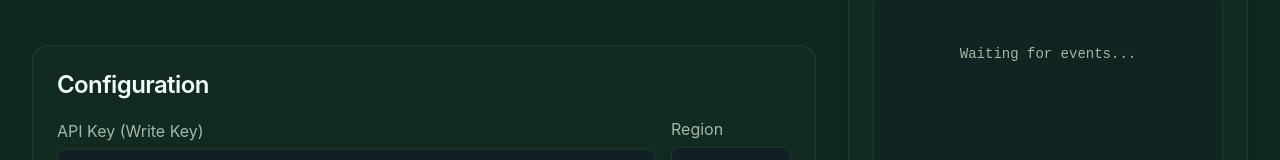
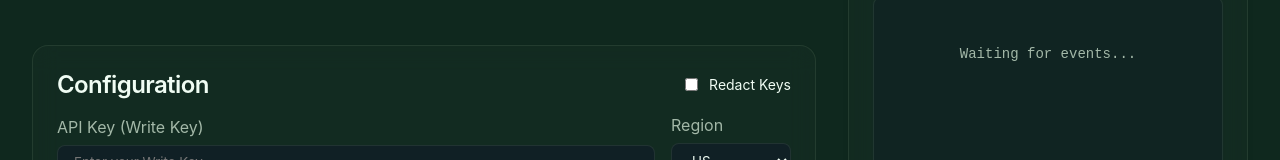
Before and after one commit to aaronarich/v2.1-cio-toolbox, a React (Vite) app: page / in a window 1280 px wide. Shown: the part 125-285 px from the top of the page. Built offline with nearby package versions, Linux system fonts and the light colour scheme.

Commit message:
feat: add api key redaction and scrollable debug console

```diff
--- a/src/components/ConfigPanel.jsx
+++ b/src/components/ConfigPanel.jsx
@@ -4,6 +4,7 @@ const ConfigPanel = ({ onConnect, onDisconnect, isConnected }) => {
     const [apiKey, setApiKey] = useState(() => localStorage.getItem('cio_api_key') || '');
     const [region, setRegion] = useState(() => localStorage.getItem('cio_region') || 'us');
     const [siteId, setSiteId] = useState(() => localStorage.getItem('cio_site_id') || '');
+    const [isRedacted, setIsRedacted] = useState(false);
 
     const handleConnect = (e) => {
         e.preventDefault();
@@ -25,9 +26,24 @@ const ConfigPanel = ({ onConnect, onDisconnect, isConnected }) => {
         onDisconnect();
     };
 
+    const getDisplayValue = (value) => {
+        if (!isRedacted || !value) return value;
+        return `${value.substring(0, 5)}...`;
+    };
+
     return (
         <div className="card">
-            <h2>Configuration</h2>
+            <div style={{ display: 'flex', justifyContent: 'space-between', alignItems: 'center', marginBottom: '1rem' }}>
+                <h2 style={{ margin: 0 }}>Configuration</h2>
+                <label style={{ display: 'flex', alignItems: 'center', gap: '0.5rem', fontSize: '0.875rem', cursor: 'pointer', userSelect: 'none' }}>
+                    <input
+                        type="checkbox"
+                        checked={isRedacted}
+                        onChange={(e) => setIsRedacted(e.target.checked)}
+                    />
+                    Redact Keys
+                </label>
+            </div>
             <form onSubmit={handleConnect} style={{ display: 'flex', flexDirection: 'column', gap: '1rem' }}>
                 <div style={{ display: 'flex', gap: '1rem', alignItems: 'flex-end' }}>
                     <div style={{ flex: 1 }}>
@@ -36,11 +52,12 @@ const ConfigPanel = ({ onConnect, onDisconnect, isConnected }) => {
                         </label>
                         <input
                             type="text"
-                            value={apiKey}
-                            onChange={(e) => setApiKey(e.target.value)}
+                            value={getDisplayValue(apiKey)}
+                            onChange={(e) => !isRedacted && setApiKey(e.target.value)}
                             placeholder="Enter your Write Key"
                             style={{ width: '100%', boxSizing: 'border-box' }}
                             disabled={isConnected}
+                            readOnly={isRedacted}
                         />
                     </div>
                     <div style={{ width: '120px' }}>
@@ -64,11 +81,12 @@ const ConfigPanel = ({ onConnect, onDisconnect, isConnected }) => {
                     </label>
                     <input
                         type="text"
-                        value={siteId}
-                        onChange={(e) => setSiteId(e.target.value)}
+                        value={getDisplayValue(siteId)}
+                        onChange={(e) => !isRedacted && setSiteId(e.target.value)}
                         placeholder="Enter your Site ID (optional)"
                         style={{ width: '100%', boxSizing: 'border-box' }}
                         disabled={isConnected}
+                        readOnly={isRedacted}
                     />
                 </div>
                 <div style={{ display: 'flex', gap: '1rem' }}>
--- a/src/components/DebugConsole.jsx
+++ b/src/components/DebugConsole.jsx
@@ -18,6 +18,7 @@ const DebugConsole = ({ logs }) => {
             <div style={{
                 flex: 1,
                 overflowY: 'auto',
+                maxHeight: '600px',
                 background: 'rgba(15, 23, 42, 0.3)',
                 borderRadius: '0.5rem',
                 padding: '1rem',
```
